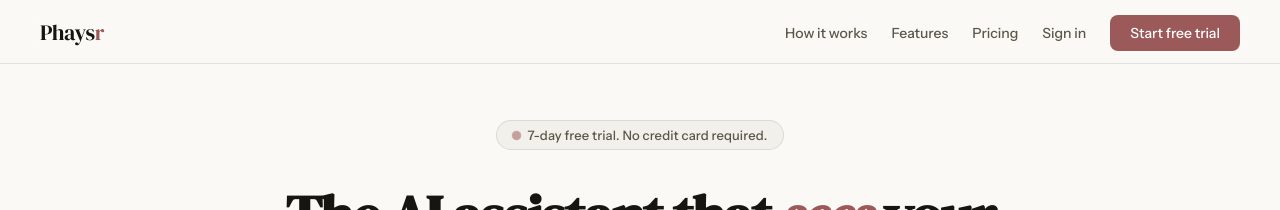
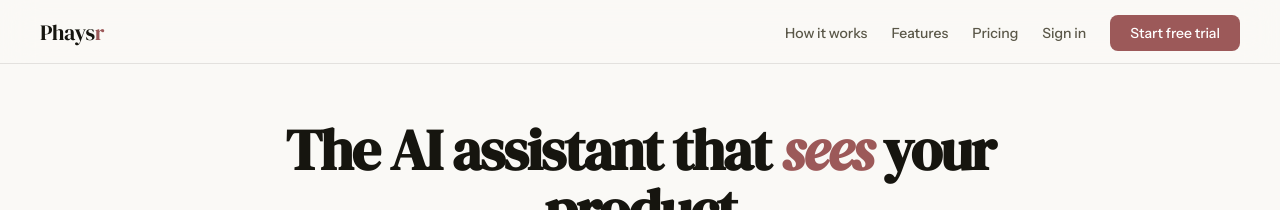
Before and after one commit to DrJonah26/Phaysr, a React (Vite) app in the folder app/: page / in a window 1280 px wide. Shown: the top 210 px of the page. Built offline with nearby package versions, Linux system fonts and the light colour scheme; no server answers.

Commit message:
fix: remove hero badge for cleaner presentation

```diff
--- a/app/src/pages/Landing.tsx
+++ b/app/src/pages/Landing.tsx
@@ -39,10 +39,7 @@ export default function Landing() {
 
       {/* HERO */}
       <section id="hero">
-        <div className="hero-badge">
-          <span className="hero-badge-dot" />
-          7-day free trial. No credit card required.
-        </div>
+
 <h1>The AI assistant that <em>sees</em> your product</h1>
         <p className="hero-sub">Paste one script tag and Phaysr is live. It guides your users step by step, pointing at the exact element they need right on screen. Like a human support agent, without the headcount.</p>
         <div className="hero-actions">
```
